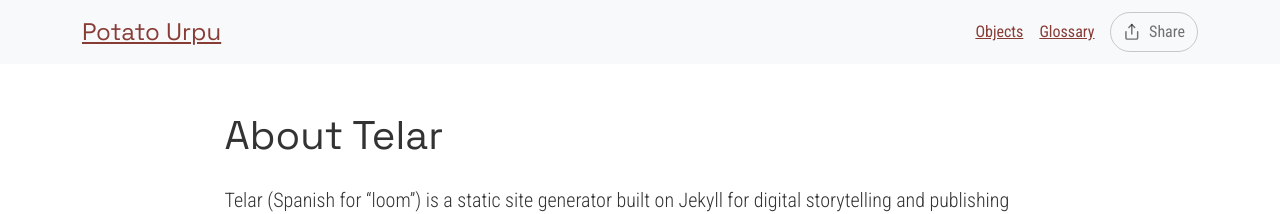
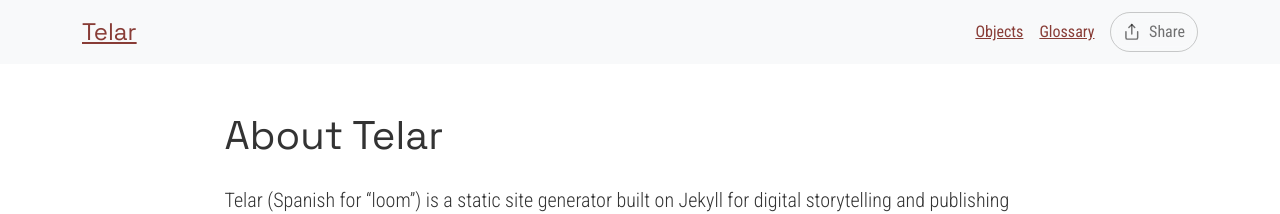
Before and after one commit to meganleverett/potato_urpu, a Jekyll site: the page built from telar-content/texts/pages/about.md, in a window 1280 px wide. Shown: the top 214 px of the page. Built offline with Jekyll 4.4.1, drawn with Linux system fonts in a browser that asks for light colours.

Commit message:
Modify 1 story, add 2 pages, change title
Added:
  Page: About
  Page: Acerca de Telar

Changed:
  Story: Incan Potato Urpu

Published via Telar Compositor

```diff
--- a/_config.yml
+++ b/_config.yml
@@ -2,7 +2,7 @@
 # https://telar.org
 
 # Site Settings
-title: "Potato Urpu"
+title: "Telar"
 description: ""
 url: "https://meganleverett.github.io"
 baseurl: "/potato_urpu"
--- a/telar-content/texts/pages/about.md
+++ b/telar-content/texts/pages/about.md
@@ -1,5 +1,5 @@
 ---
-title: About
+title: "About"
 ---
 
 # About Telar
```
Also changed, not shown: telar-content/texts/pages/acerca.md (+1 -3 lines), telar-content/texts/stories/blank_template-inside-of-an.md (+1 -1 lines).
